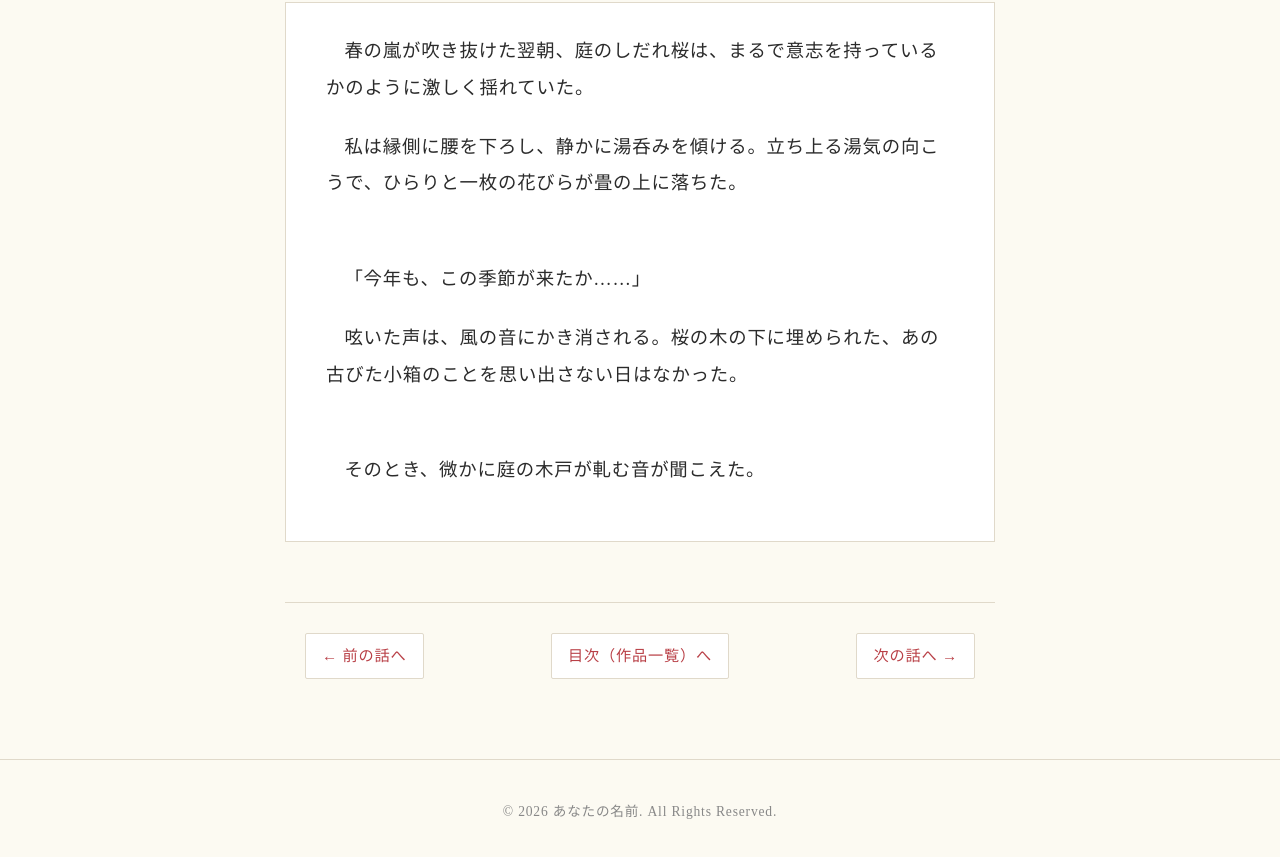
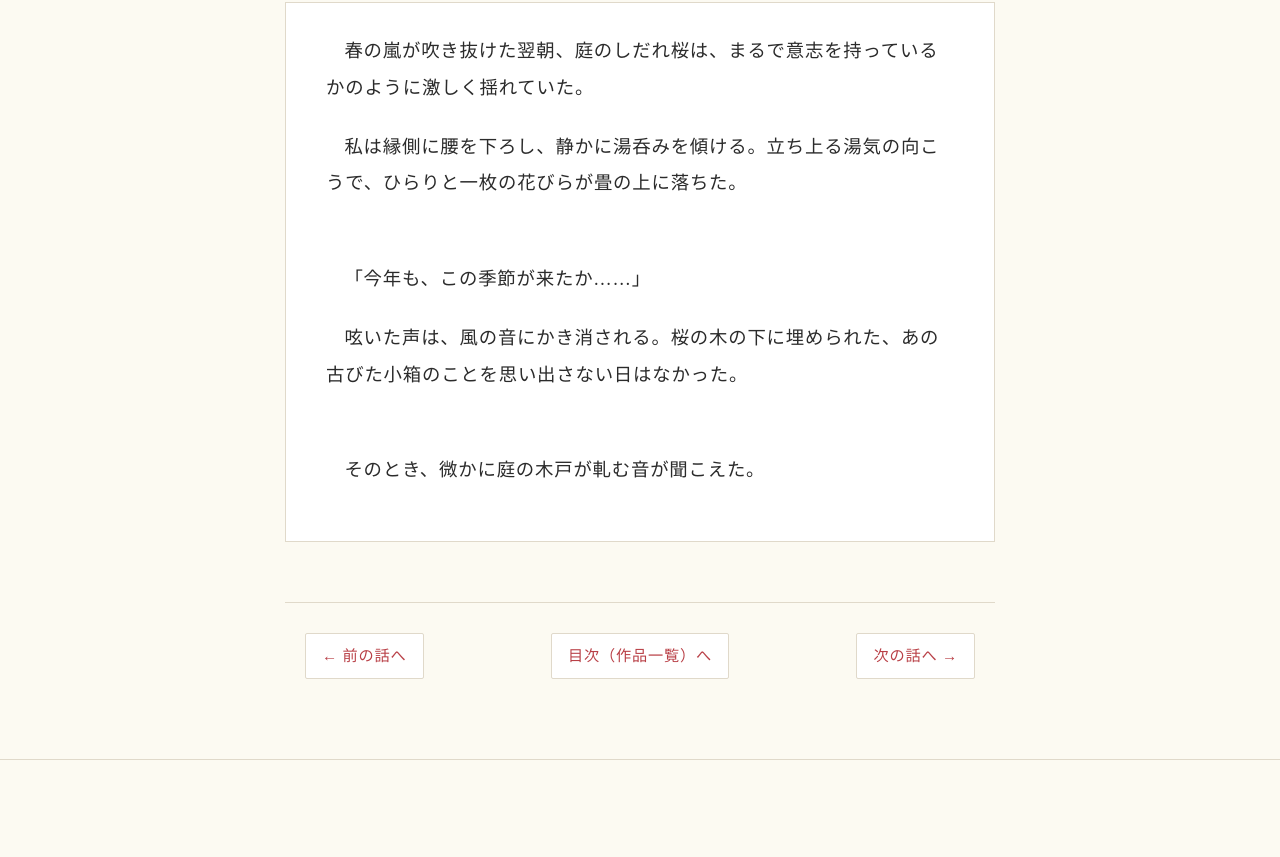
Before and after one commit to Florence1115/Florence.github.io, a plain HTML site: page novel.html in a window 1280 px wide. Shown: the part 277-1134 px from the top of the page. Drawn offline with Linux system fonts and the light colour scheme.

Commit message:
Comment out copyright notice in footer
Comment out copyright paragraph in footer

```diff
--- a/novel.html
+++ b/novel.html
@@ -47,7 +47,7 @@
     </main>
 
     <footer class="site-footer">
-        <p>&copy; 2026 あなたの名前. All Rights Reserved.</p>
+        <!-- <p>&copy; 2026 あなたの名前. All Rights Reserved.</p> -->
     </footer>
 
     <script src="script.js"></script>
```
